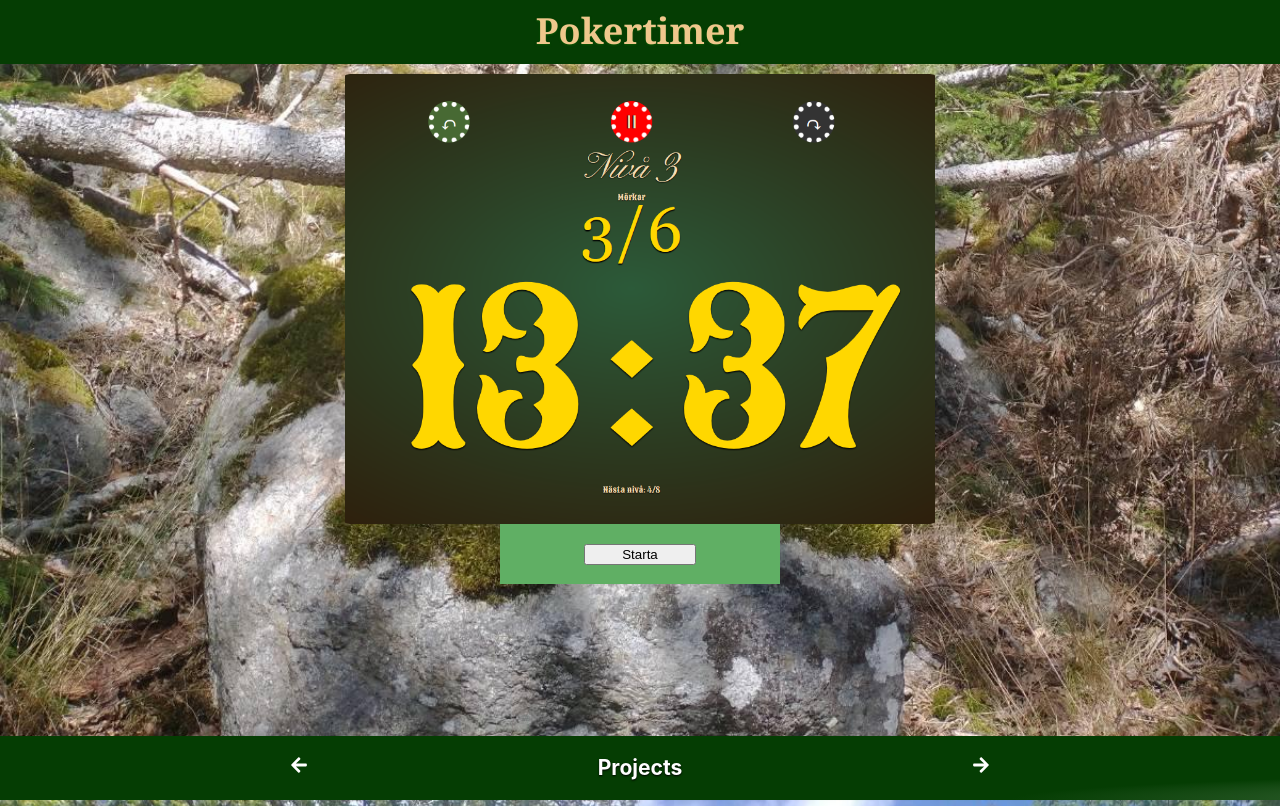
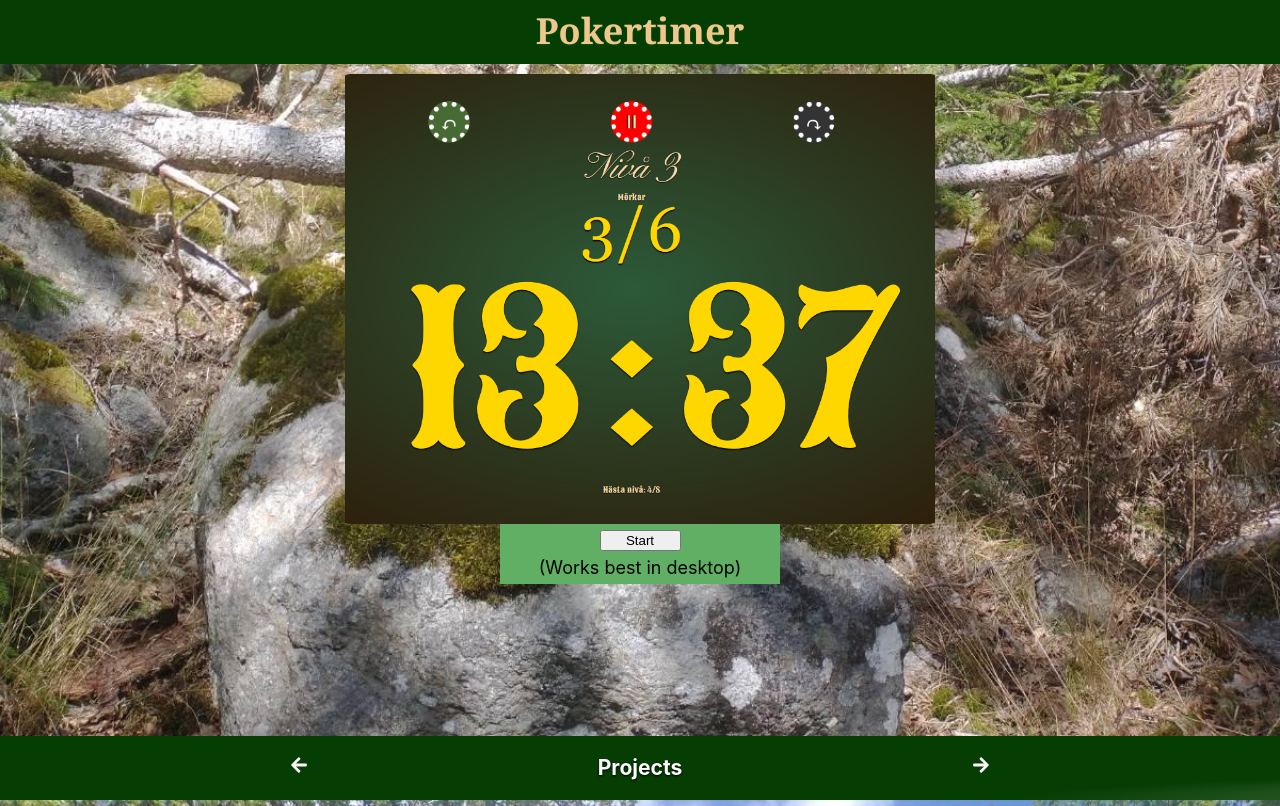
Before and after one commit to isthisthereallife/pages, a Next.js app: page /pages/projects/Pokertimer in a window 1280 px wide. Built offline with nearby package versions, Linux system fonts and the light colour scheme.

Commit message:
Added link to pokertimer

```diff
--- a/src/pages/projects/Audioplayer.jsx
+++ b/src/pages/projects/Audioplayer.jsx
@@ -27,7 +27,7 @@ export default function Audioplayer() {
         <Link href="https://acornsfordinner.github.io/musikspelare/">
           <div className={styles.project_image_div}>
             <Image className={styles.project_image} src={projectImage} />
-            <button>Testa</button>
+            <button>Start</button>
           </div>
         </Link>
         <div className={styles.infoText} id={styles.audioplayerInfo}>
--- a/src/pages/projects/Murvel.jsx
+++ b/src/pages/projects/Murvel.jsx
@@ -1,7 +1,7 @@
 import Link from "next/link";
 import Image from "next/image";
+import "bootstrap/dist/css/bootstrap.css";
 import styles from "../../styles/project.module.css";
-import "bootstrap/dist/css/bootstrap.css";
 import murvelImg from "../../../public/images/murvelTall.png";
 import murvelGif from "../../../public/images/murvel.gif";
 import { CREEP_EVENTS } from "../../reducers/creepReducer";
--- a/src/pages/projects/Pokertimer.jsx
+++ b/src/pages/projects/Pokertimer.jsx
@@ -26,7 +26,7 @@ export default function Pokertimer() {
     <>
       <div className="main">
         <div className={styles.project_image_div}>
-          <Link href="/projects/Pokertimer/Pokertimer">
+          <Link href="https://isthisthereallife.github.io/Pokertimer">
             <Image
               width="600px"
               height="450px"
@@ -37,8 +37,11 @@ export default function Pokertimer() {
           </Link>
         </div>
         <div className={styles.project_links}>
-          <Link href="/projects/Pokertimer/Pokertimer">
-            <button className={styles.playBtn}>Starta</button>
+          <Link href="https://isthisthereallife.github.io/Pokertimer">
+            <div>
+              <button className={styles.playBtn}>Start</button>
+              <div>(Works best in desktop)</div>
+            </div>
           </Link>
         </div>
       </div>
```
